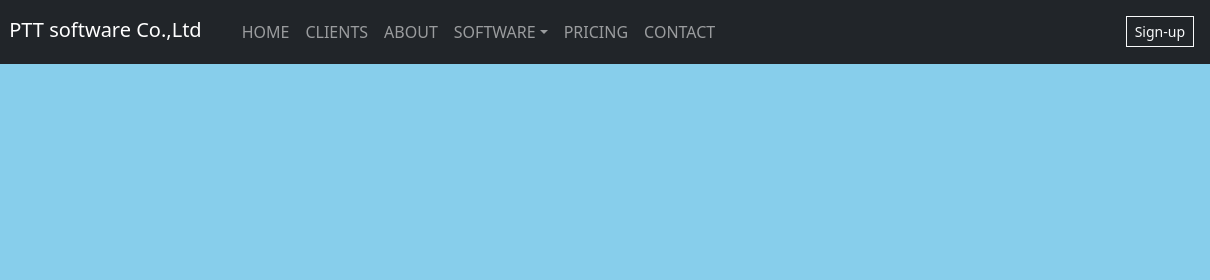
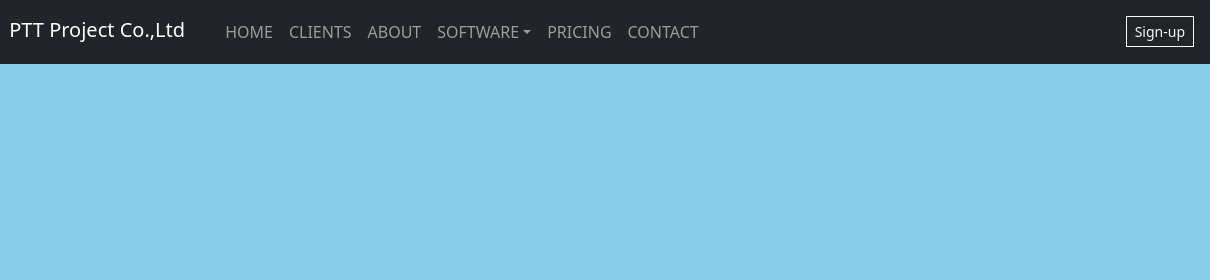
Before and after one commit to goro2003/ptt-software, a plain HTML site: page index.html in a window 1280 px wide. Shown: the top 280 px of the page, 70-1280 px from the left. Drawn offline with nearby package versions, Linux system fonts and the light colour scheme.

Commit message:
title modefied 12/march/2024

```diff
--- a/index.html
+++ b/index.html
@@ -1,7 +1,7 @@
 <!DOCTYPE html>
 <html>
 <head>
-	<title>PTT Software</title>
+	<title>PTT Project</title>
 
 	<link href="https://encrypted-tbn0.gstatic.com/images?q=tbn:ANd9GcSlJaTPyOtGM9rv6wO4tb5H4CooBNj3rlVreA&usqp=CAU" rel="icon" type="image/png" sizes="32x32">
 
@@ -56,7 +56,7 @@
 		<nav class="navbar navbar-expand-md bg-dark navbar-dark">
 			<a href="#" class="navbar-brand mx-3">
 				<img src="https://upload.wikimedia.org/wikipedia/commons/3/33/Vanamo_Logo.png" width="50" alt="sitelogo">
-				<span class="ms-2">PTT software Co.,Ltd</span>
+				<span class="ms-2">PTT Project Co.,Ltd</span>
 
 			</a>
 			<button type="button" class="navbar-toggler" data-bs-toggle='collapse' data-bs-target='#nav' ><i class="navbar-toggler-icon"></i></button>
```
